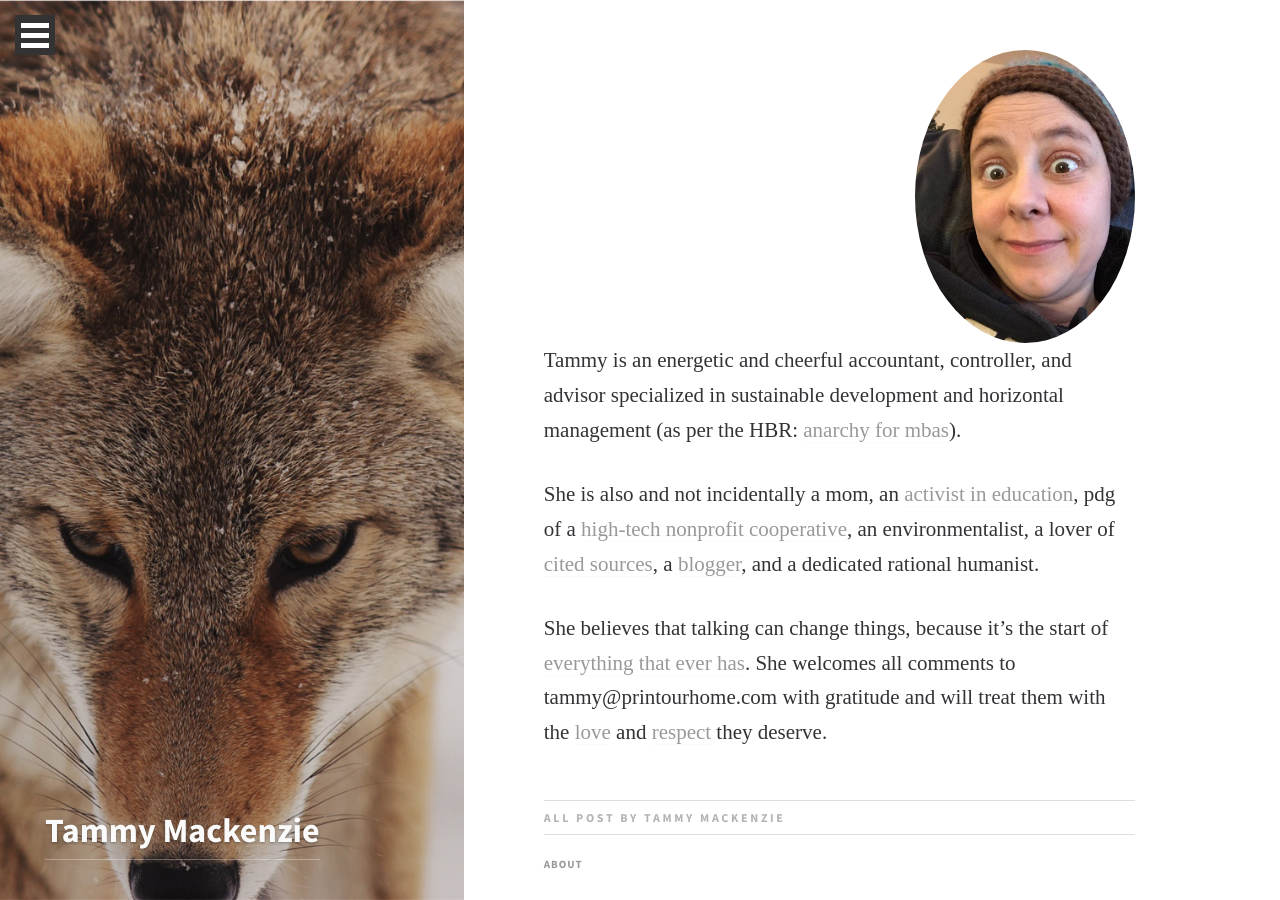
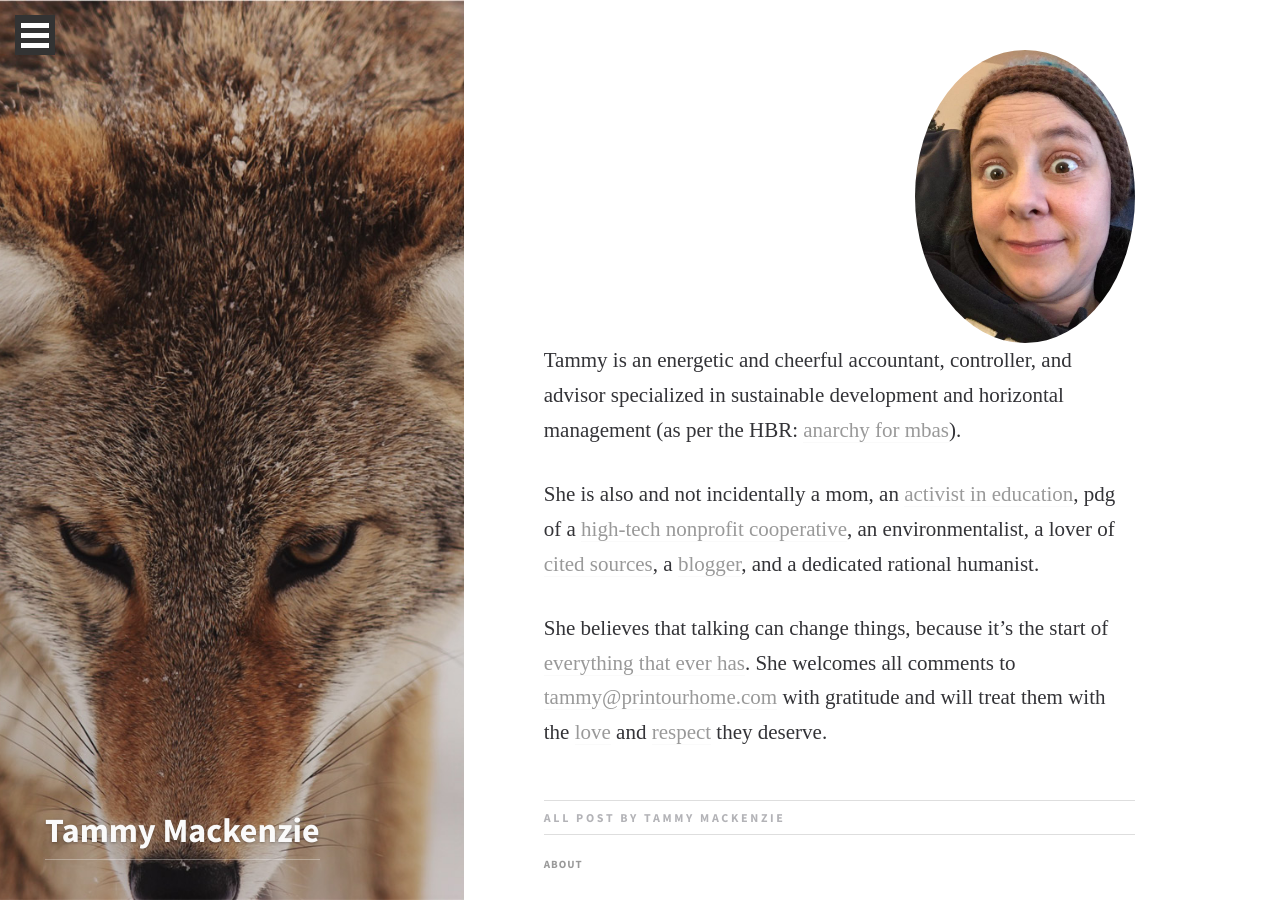
Before and after one commit to poupartfarms/poupartfarms.github.io, a Jekyll site: the page built from author-tammy.md, in a window 1280 px wide. Built offline with Jekyll 4.4.1, drawn with Linux system fonts in a browser that asks for light colours; some web fonts are replaced; some of the changed lines change nothing that is shown.

Commit message:
email as hyperlink.

```diff
--- a/author-tammy.md
+++ b/author-tammy.md
@@ -22,7 +22,8 @@ humanist.
 She believes that talking can change things, because it's the start of
 [everything that ever
 has](http://www.greenpeace.org/international/en/news/Blogs/makingwaves/how-does-social-change-happen/blog/55691/).
-She welcomes all comments to tammy@printourhome.com with gratitude and will
+She welcomes all comments to
+[tammy@printourhome.com](mailto:tammy@printourhome.com) with gratitude and will
 treat them with the
 [love](http://www.philpercs.com/2015/05/the-three-gates-of-speech.html) and
 [respect](http://learn.lexiconic.net/argumentevaluation.htm) they deserve.
```
